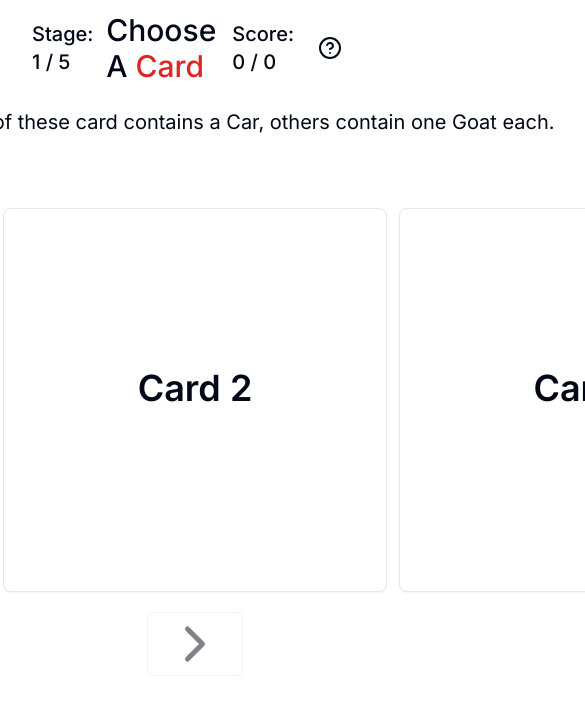
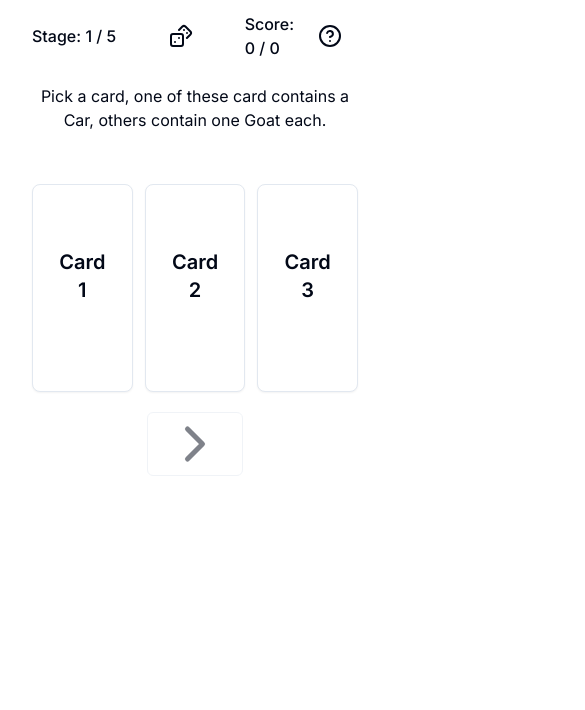
Before and after one commit to StepAsideLiL/car-or-goat, a Next.js app: page /play in a window 390 px wide. Shown: the top 710 px of the page, 585 px wide, since content can reach past the window. Built offline with nearby package versions, Linux system fonts and the light colour scheme.

Commit message:
refector and responsive

```diff
--- a/components/playing-field/card-container.tsx
+++ b/components/playing-field/card-container.tsx
@@ -3,6 +3,7 @@
 import { useStore } from "@/lib/store/store";
 import { PlayCard } from "../uis";
 import { cn } from "@/lib/utils";
+import { GiGoat, GiCityCar } from "react-icons/gi";
 
 export const CardContainer1 = ({ cardValue }: { cardValue: number }) => {
   const stage = useStore((state) => state.stage);
@@ -23,13 +24,17 @@ export const CardContainer1 = ({ cardValue }: { cardValue: number }) => {
   };
 
   return (
-    <div onClick={handleClick}>
+    <div onClick={handleClick} className="w-full">
       <PlayCard className={cn(selected === 0 && "border-4 border-red-600")}>
         {show ? (
           cardValue === 1 ? (
-            <span className="text-green-600">Car</span>
+            <span className="text-green-600">
+              <GiCityCar className="md:w-28 md:h-28 w-14 h-14" />
+            </span>
           ) : (
-            <span className="text-red-600">Goat</span>
+            <span className="text-red-600">
+              <GiGoat className="md:w-28 md:h-28 w-14 h-14" />
+            </span>
           )
         ) : (
           "Card 1"
@@ -58,13 +63,17 @@ export const CardContainer2 = ({ cardValue }: { cardValue: number }) => {
   };
 
   return (
-    <div onClick={handleClick}>
+    <div onClick={handleClick} className="w-full">
       <PlayCard className={cn(selected === 1 && "border-4 border-red-600")}>
         {show ? (
           cardValue === 1 ? (
-            <span className="text-green-600">Car</span>
+            <span className="text-green-600">
+              <GiCityCar className="md:w-28 md:h-28 w-14 h-14" />
+            </span>
           ) : (
-            <span className="text-red-600">Goat</span>
+            <span className="text-red-600">
+              <GiGoat className="md:w-28 md:h-28 w-14 h-14" />
+            </span>
           )
         ) : (
           "Card 2"
@@ -93,13 +102,17 @@ export const CardContainer3 = ({ cardValue }: { cardValue: number }) => {
   };
 
   return (
-    <div onClick={handleClick}>
+    <div onClick={handleClick} className="w-full">
       <PlayCard className={cn(selected === 2 && "border-4 border-red-600")}>
         {show ? (
           cardValue === 1 ? (
-            <span className="text-green-600">Car</span>
+            <span className="text-green-600">
+              <GiCityCar className="md:w-28 md:h-28 w-14 h-14" />
+            </span>
           ) : (
-            <span className="text-red-600">Goat</span>
+            <span className="text-red-600">
+              <GiGoat className="md:w-28 md:h-28 w-14 h-14" />
+            </span>
           )
         ) : (
           "Card 3"
--- a/components/playing-field/cards-section.tsx
+++ b/components/playing-field/cards-section.tsx
@@ -58,11 +58,9 @@ const CardSection = ({ cards }: { cards: number[] }) => {
       } else {
         setShowCard3();
       }
-      // increaseStage();
     }
 
     if (stage === 3) {
-      // Todo: score
       if (item === 1) {
         updateScore(true);
       } else {
@@ -72,12 +70,12 @@ const CardSection = ({ cards }: { cards: number[] }) => {
   };
 
   return (
-    <section className="space-y-5">
+    <section className="space-y-5 w-full">
       <div className="h-20 text-center">
-        <h1 className="text-xl">{stageMessage[stage]}</h1>
+        <h1 className="md:text-xl text-base">{stageMessage[stage]}</h1>
       </div>
 
-      <section className="flex justify-center gap-3">
+      <section className="flex justify-center gap-3 w-full">
         <CardContainer1 cardValue={cards[0]} />
         <CardContainer2 cardValue={cards[1]} />
         <CardContainer3 cardValue={cards[2]} />
--- a/components/playing-field/score.tsx
+++ b/components/playing-field/score.tsx
@@ -13,8 +13,11 @@ const Score = () => {
     <div className="flex gap-2 items-center">
       <h1>{username}</h1>
 
-      <h1 className="text-xl font-medium">
-        Score: {totalWin} / {totalPlayed}
+      <h1 className="md:text-xl text-base font-medium">
+        <span>Score:</span>{" "}
+        <span className="inline-block">
+          {totalWin} / {totalPlayed}
+        </span>
       </h1>
     </div>
   );
--- a/components/playing-field/stage-count.tsx
+++ b/components/playing-field/stage-count.tsx
@@ -5,7 +5,9 @@ import { useStore } from "@/lib/store/store";
 const StageCount = () => {
   const stage = useStore((state) => state.stage);
 
-  return <h1 className="text-xl font-medium">Stage: {stage + 1} / 5</h1>;
+  return (
+    <h1 className="md:text-xl text-base font-medium">Stage: {stage + 1} / 5</h1>
+  );
 };
 
 export default StageCount;
--- a/components/templates/navbar.tsx
+++ b/components/templates/navbar.tsx
@@ -1,18 +1,18 @@
 import VariableStat from "@/components/playing-field/variable-stat";
 import Score from "@/components/playing-field/score";
 import StageCount from "../playing-field/stage-count";
+import { Dices } from "lucide-react";
+import { GiGoat } from "react-icons/gi";
 
 const Navbar = () => {
   return (
-    <header className="container flex gap-2 w-full py-3 items-center">
+    <header className="container flex gap-2 md:w-full py-3 items-center">
       <div className="w-full">
         <StageCount />
       </div>
 
       <div className="w-full flex justify-center">
-        <h1 className="text-3xl font-medium">
-          Choose A <span className="text-red-600">Card</span>
-        </h1>
+        <Dices className="md:w-12 w-6 md:h-12 h-6" />
       </div>
 
       <div className="w-full flex justify-end items-center gap-2">
--- a/components/uis.tsx
+++ b/components/uis.tsx
@@ -10,9 +10,9 @@ export const Main = ({ children, className = "" }: ChildrenClassname) => {
 
 export const PlayCard = ({ children, className = "" }: ChildrenClassname) => {
   return (
-    <Card className={cn("max-w-md w-96 h-96", className)}>
+    <Card className={cn("max-w-md md:w-96 w-full md:h-96 h-52", className)}>
       <CardContent className="flex items-center justify-center h-full">
-        <h1 className="text-4xl font-semibold">{children}</h1>
+        <h1 className="md:text-4xl text-xl font-semibold">{children}</h1>
       </CardContent>
     </Card>
   );
--- a/package.json
+++ b/package.json
@@ -15,10 +15,10 @@
     "clsx": "^2.0.0",
     "lucide-react": "^0.294.0",
     "next": "14.0.3",
-    "next-auth": "^4.24.5",
     "react": "^18",
     "react-confetti": "^6.1.0",
     "react-dom": "^18",
+    "react-icons": "^4.12.0",
     "tailwind-merge": "^2.0.0",
     "tailwindcss-animate": "^1.0.7",
     "zustand": "^4.4.7"
```
Also changed, not shown: 1 other file (tests, documents, lock files or other folders).
